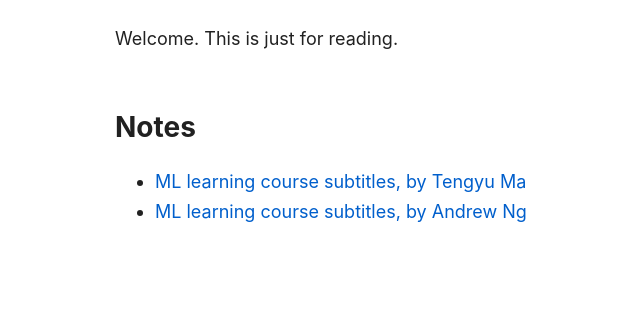
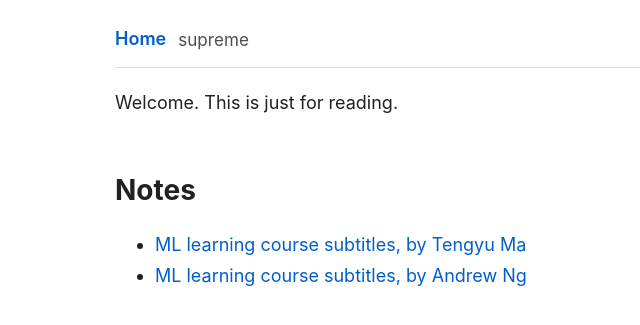
Before and after one commit to CompositeLizard/supreme, a Jekyll site: the page built from index.md, in a window 1280 px wide. Shown: the top 325 px of the page, without its empty margins (165-805 px from the left). Built offline with Jekyll 4.4.1, drawn with Linux system fonts in a browser that asks for light colours.

Commit message:
Update default.html

```diff
--- a/_layouts/default.html
+++ b/_layouts/default.html
@@ -86,6 +86,26 @@
       border-radius: 3px;
       padding: 0.2em 0.4em;
     }
+
+  .site-header{
+    max-width: 45rem;
+    margin: 0 auto 1.2rem auto;
+    padding-bottom: 0.8rem;
+    border-bottom: 1px solid var(--border-color);
+    display: flex;
+    gap: 0.75rem;
+    align-items: center;
+  }
+
+  .home-link{
+    font-weight: 600;
+  }
+
+  .site-title{
+    opacity: 0.8;
+    font-size: 0.95em;
+  }
+
   </style>
 
   <script>
@@ -96,6 +116,11 @@
   <script defer src="https://cdnjs.cloudflare.com/ajax/libs/mathjax/3.2.2/es5/tex-mml-chtml.min.js"></script>
 </head>
 <body>
+  <header class="site-header">
+    <a class="home-link" href="{{ '/' | relative_url }}">Home</a>
+    <span class="site-title">{{ site.title }}</span>
+  </header>
+
   <main>
     {{ content }}
   </main>
```
